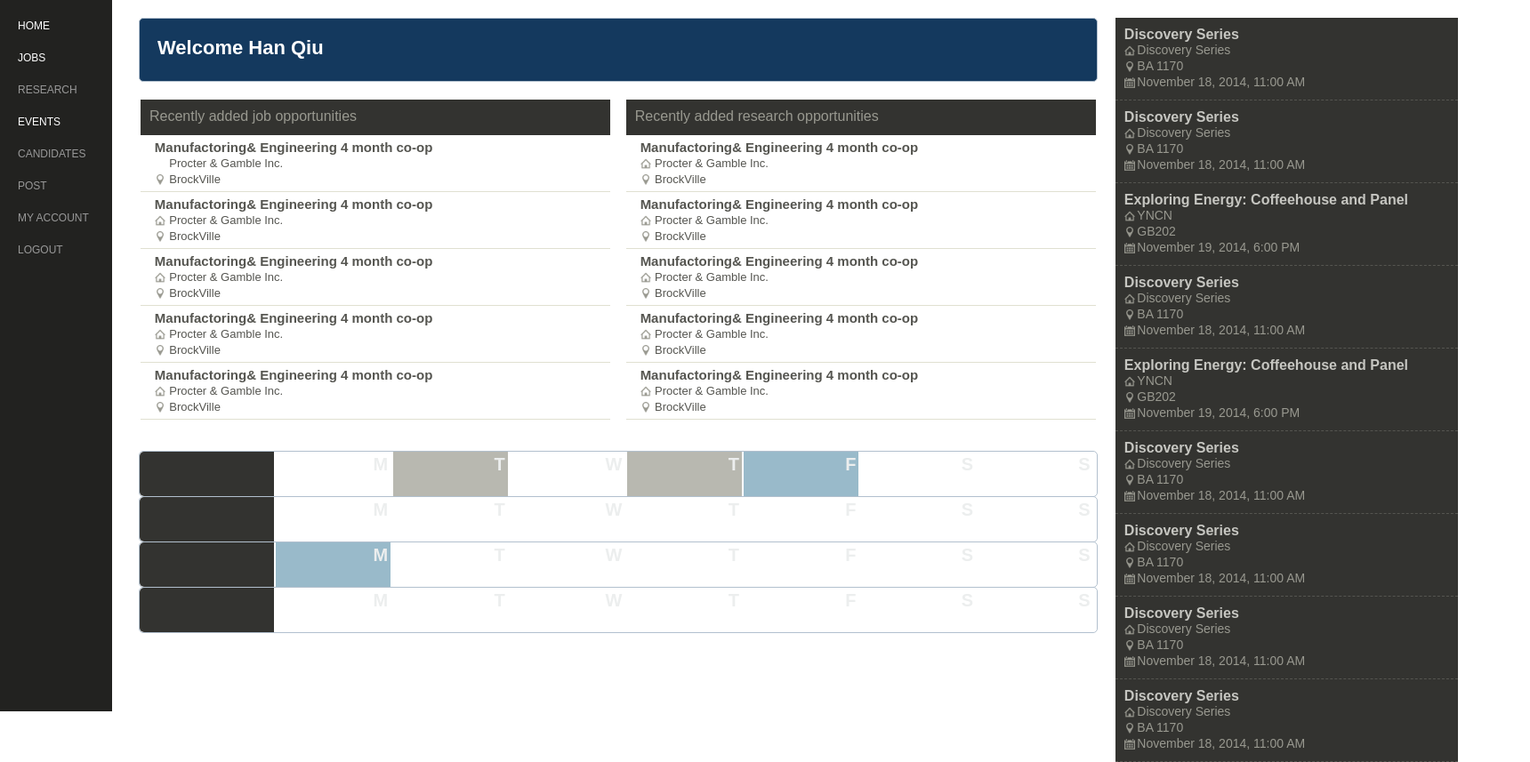
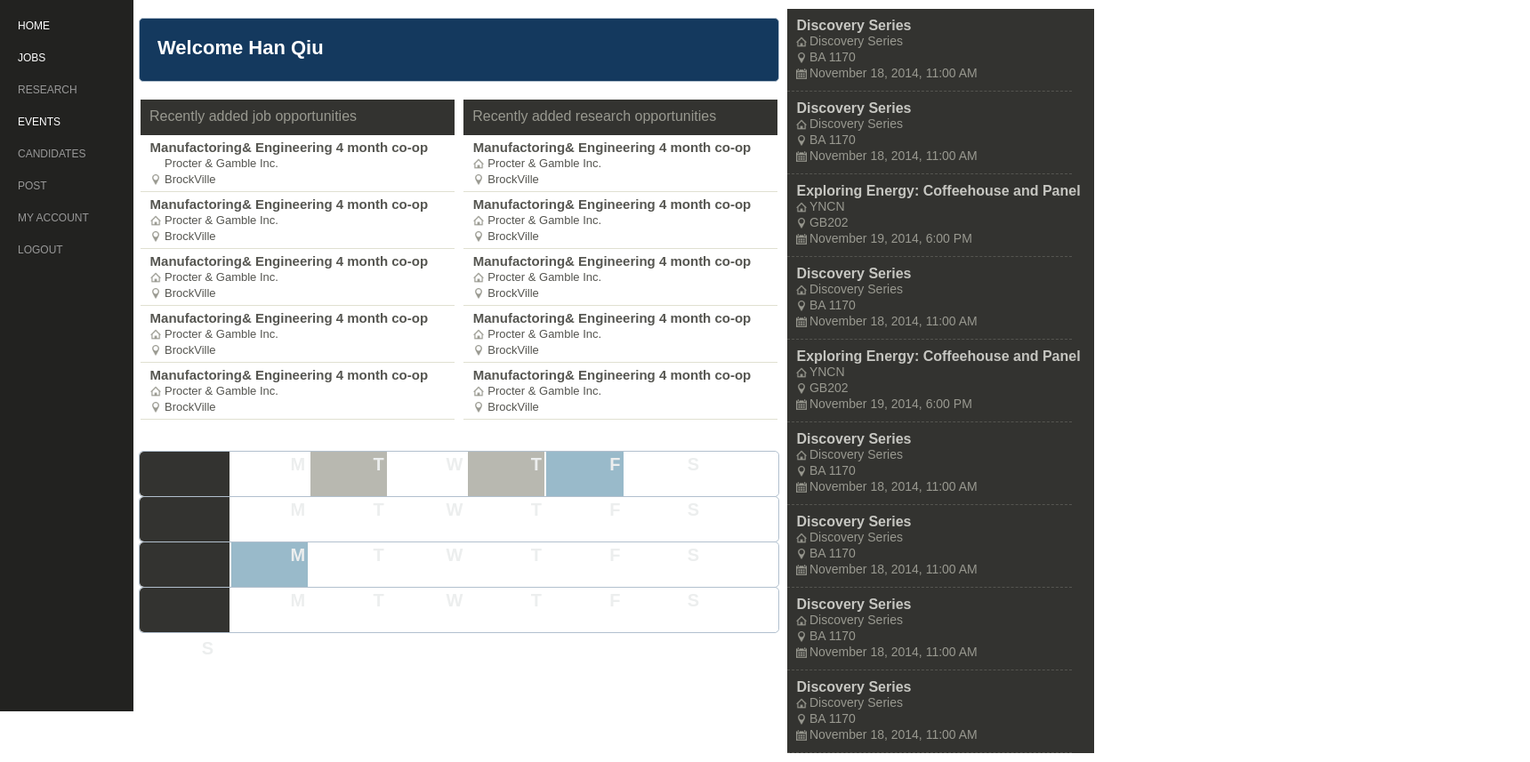
Before and after one commit to alanyuan0408/LegacyFlux, a Rails app: page / in a window 1720 px wide; the page is wider, and only the part inside the window is pictured. Shown: that part at 89% size. Run offline with Rails 7, Linux system fonts and the light colour scheme; style sheets or scripts are compiled from the project's sources; some libraries are stand-ins or nearby versions.

Commit message:
Many fixes, especially dependence on hard px settings

```diff
--- a/app/assets/stylesheets/application.css
+++ b/app/assets/stylesheets/application.css
@@ -26,7 +26,10 @@
 
 .mainMenu{
 	position:fixed;left:0;
-	width:126px;height:100%;
+	width:150px;
+	margin: 0;
+	padding: 0;
+	height:100%;
 	background-color:#222220;
 /*	-moz-box-shadow:      inset 0 0 10px #000000;
 	-webkit-box-shadow:   inset 0 0 10px #000000;
@@ -75,14 +78,14 @@
 
 .main{
 	position:relative;top:0;left:96px;
-	width:1600px;height:100%;
+	height:100%;
 }
 	.main .contentHolder{
-		padding-left: 60px;
+		padding: 10px 0 0 60px;
 	}
 	.main .contentHolder .list{
-		position:relative;
-		width:720px;min-height:100%;
+		float: left;
+		width:720px;
 		padding-top:36px;
 		background-color:white;
 /*			-moz-box-shadow:      0 0 5px #999990;
@@ -90,7 +93,7 @@
 		box-shadow:           0 0 5px #999990; */
 	}
 	.main .listPanel{
-		position:fixed;top:0;right:0;
+		float: left;
 		width:480px;height:75%;
 		background-color:#333330;
 /*			-moz-box-shadow:      0 0 7px #333330;
@@ -98,8 +101,6 @@
 		box-shadow:           0 0 7px #333330; */
 	}
 	.main .listPanel .listPanelJobDescription{
-		position:absolute;top:0;left:0;
-		width:100%;height:100%;
 	}
 	.main .listPanel .listPanelJobDescription h1{
 		position:relative;display:inline;left:20px;
@@ -220,7 +221,7 @@
 }
 .home_mainModule{
 	position:relative;display:inline-block;vertical-align:top;margin-top:20px;
-	width:70%;min-height:120px;
+	min-width:720px;
 }
 .home_greetingModule{
 	padding-top:20px;height:50px;
@@ -347,8 +348,9 @@
 }
 
 .upcomingEventList{
-	position:relative;display:inline-block;vertical-align:top;margin:20px 0 0 1%;
-	width:25%;min-height:700px;
+	position:relative;display:inline-block;vertical-align:top;margin:10px 0 0 5px;
+	padding: 0px 25px 0px 0px;
+	min-height:50%;
 	background-color:#333330;
 /*	-moz-box-shadow:      0 0 7px #777770;
 	-webkit-box-shadow:   0 0 7px #777770;
```
